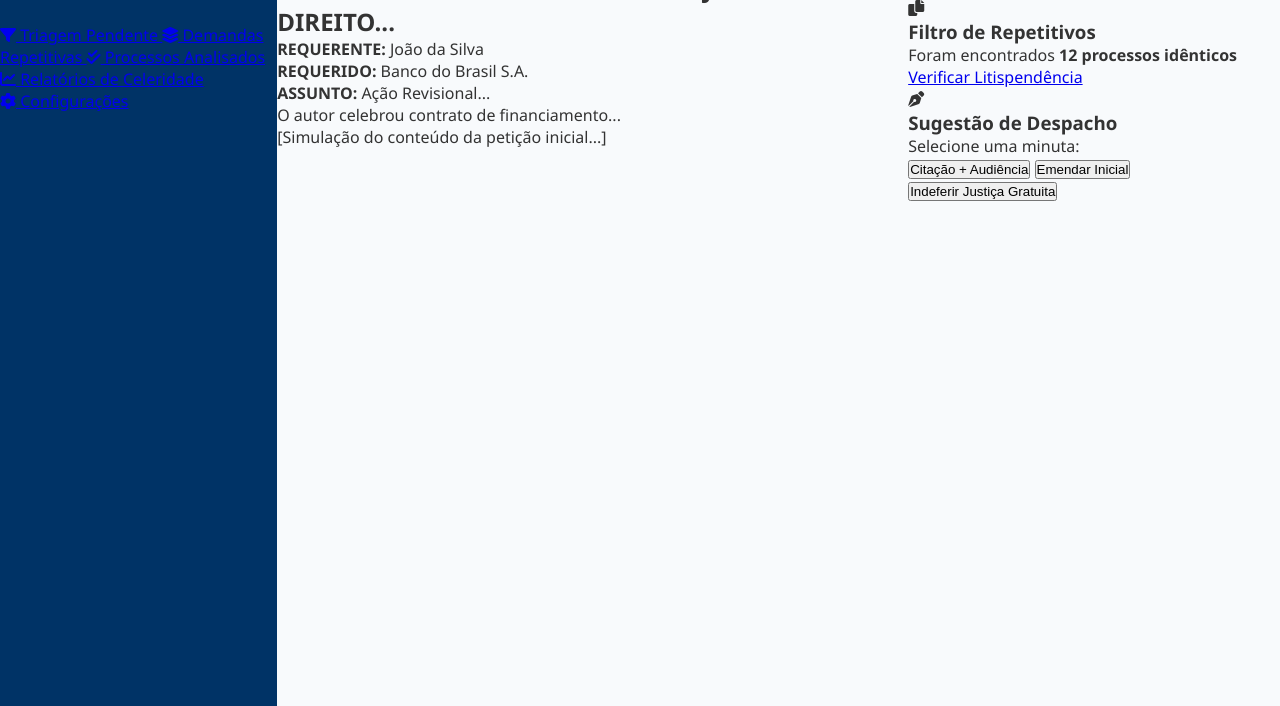
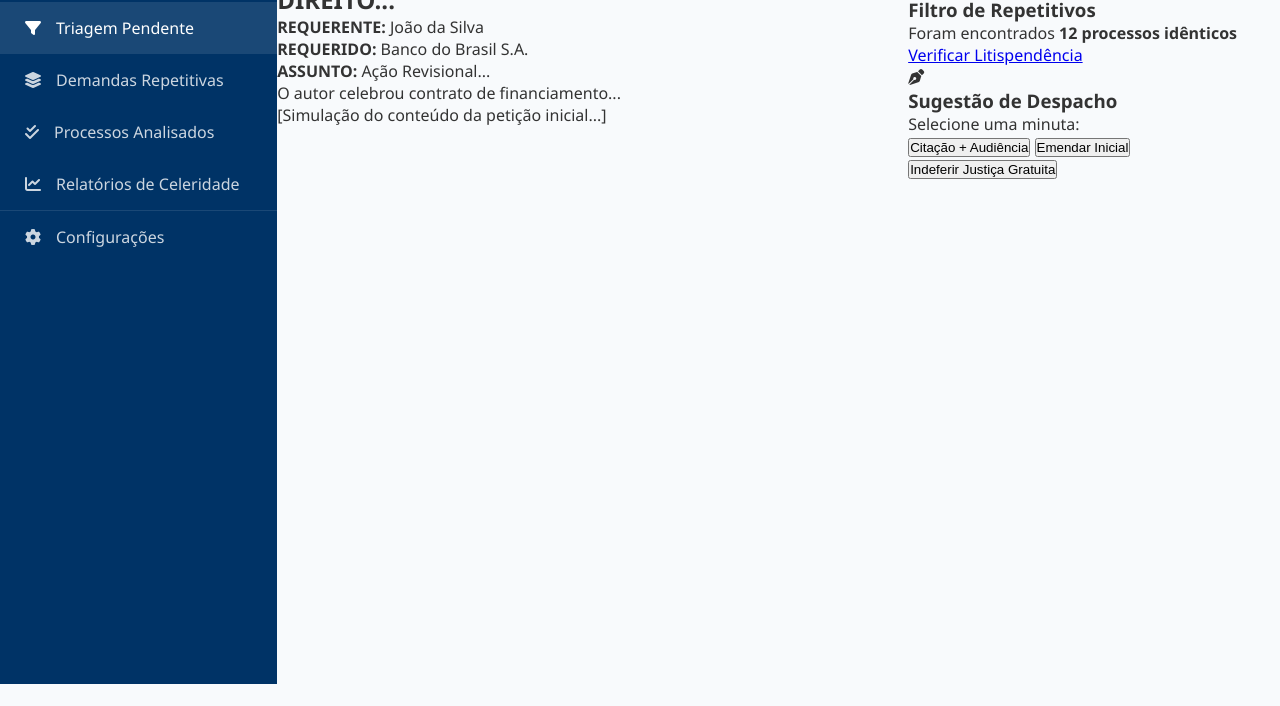
Before and after one commit to sofiamassaro/Projeto-Front-end-I---CELERIS, a plain HTML site: page index.html in a window 1280 px wide. Shown: the part 116-822 px from the top of the page. After the commit the page ends 800 px from the top, so only its background shows below. Drawn offline with Linux system fonts and the light colour scheme.

Commit message:
finalização do sidebar

```diff
--- a/index.html
+++ b/index.html
@@ -7,12 +7,8 @@
   <link rel="stylesheet" href="style.css">
   <link rel="stylesheet" href="https://cdnjs.cloudflare.com/ajax/libs/font-awesome/6.0.0/css/all.min.css"> <!-- "baixo" a biblioteca de ícones -->
 </head>
-<BODY>
-  XXXXXXXXXXXXXXXXXX
-</BODY>
-
-<!-- container principal que segura a estrutura -->
-<div class="container">
+<body>
+    <div class="container"> <!-- container principal que segura a estrutura -->
 
 <!-- ================= SIDEBAR (LADO ESQUERDO) ================= -->
 
--- a/style.css
+++ b/style.css
@@ -50,3 +50,26 @@ body {
     font-size: 12px; /* texto pequeno (subtítulo) */
     opacity: 0.7; /* deixa meio “apagado” (transparente) */
 }
+/* menu */
+.nav-item {
+    display: flex; /* coloca os elementos internos (ícone + texto) lado a lado */
+    align-items: center; /* alinha verticalmente no meio */
+    padding: 15px 25px; /* espaço interno (cima/baixo = 15px | lados = 25px) */
+    color: rgba(255, 255, 255, 0.8); /* branco com transparência (texto mais suave) */
+    text-decoration: none; /* remove sublinhado (caso seja link <a>) */
+    transition: 0.2s; /* animação suave para mudanças (ex: hover) */
+}
+/* ícone */
+.nav-item i {
+    margin-right: 15px; /* espaço entre o ícone e o texto */
+}
+/* hover (serve para quando o usuario passa o mouse ter algum tipo de efeito) e item ativo */
+.nav-item:hover,
+.nav-item.active {
+    background-color: rgba(255, 255, 255, 0.1); /* aparece um fundo leve ao passar o mouse */
+    color: var(--white); /* texto fica branco forte */
+}
+/* rodapé da sidebar */
+.sidebar-footer {
+    border-top: 1px solid rgba(255, 255, 255, 0.1); /* linha fina em cima (separação visual) */
+}
```
